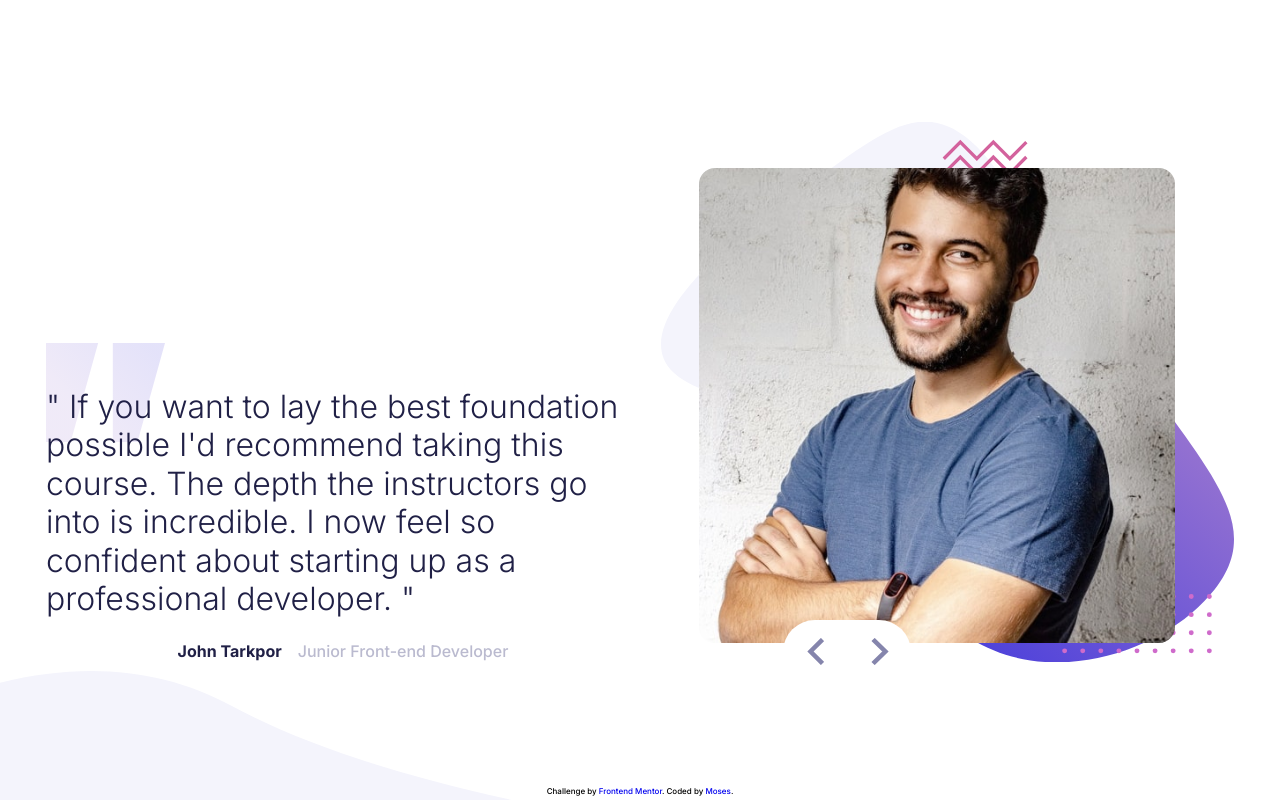
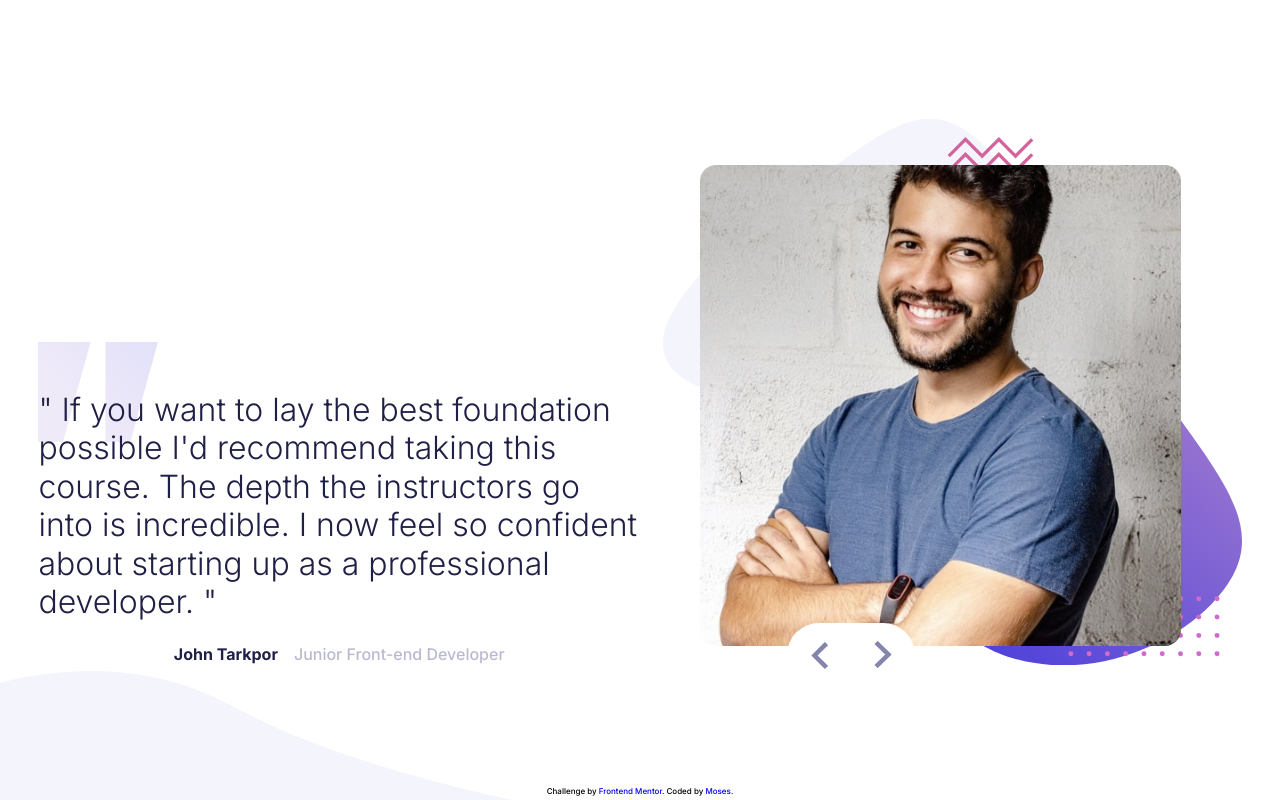
Before and after one commit to mbtenkorang/coding-bootcamp-testimonials, a Vue app: page / in a window 1280 px wide. Built offline with nearby package versions, Linux system fonts and the light colour scheme.

Commit message:
Updated css resets

```diff
--- a/src/assets/resets.css
+++ b/src/assets/resets.css
@@ -18,8 +18,10 @@ h2,
 h3,
 h4,
 p {
-    margin-block-end: 0;
-    margin-block-start: 0;
+    margin-block: 0;
+    margin-inline: 0;
+    padding-inline: 0;
+    padding-block: 0;
 }
 
 body {
@@ -43,6 +45,6 @@ footer {
     font-size: .9rem;
 }
 
-footer>a {
+footer a {
     text-decoration: none;
 }
```
